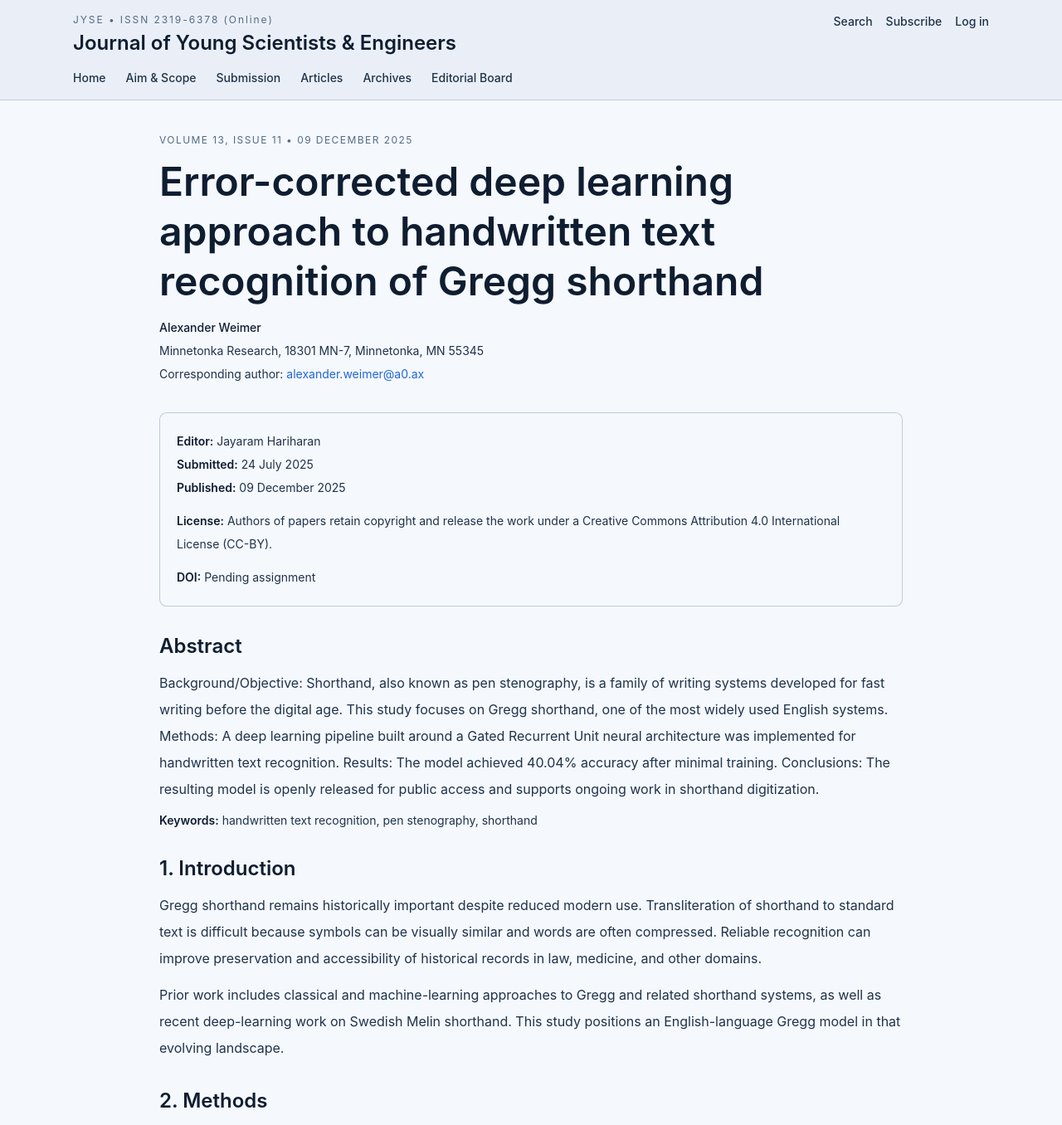
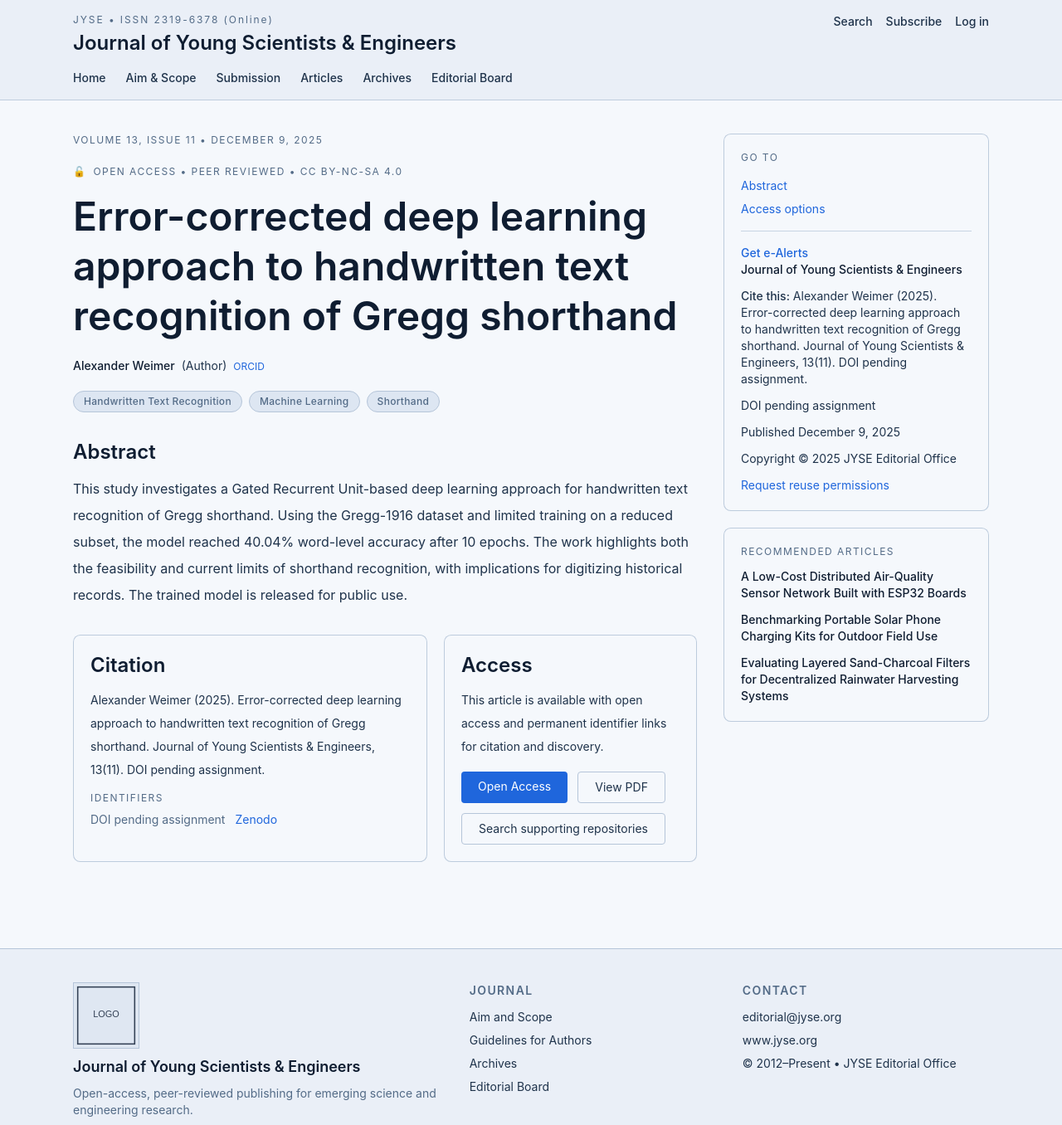
Before and after one commit to a0a7/EEIJ, a SvelteKit app: page /articles/error-corrected-deep-learning-gregg-shorthand in a window 1280 px wide. Shown: the top 1356 px of the page at 83% size. Built offline with nearby package versions, Linux system fonts and the light colour scheme.

Commit message:
Align special article with standard template and remove CC badge image
Agent-Logs-Url: https://github.com/a0a7/EEIJ/sessions/eb5b4a2e-1dcf-4654-a1f9-a9eb96ee28cc

Co-authored-by: a0a7 <61996958+a0a7@users.noreply.github.com>

```diff
--- a/src/routes/articles/[slug]/+page.svelte
+++ b/src/routes/articles/[slug]/+page.svelte
@@ -1,6 +1,5 @@
 <script lang="ts">
 	import { resolve } from '$app/paths';
-	import licenseBadgeImage from '$lib/assets/images/cc-license-badge.svg';
 	import TagPill from '$lib/components/TagPill.svelte';
 	import { articles, journal } from '$lib/data/journal';
 	import type { Author } from '$lib/data/journal';
@@ -26,7 +25,6 @@
 		`https://huggingface.co/models?search=${encodeURIComponent(`${data.article.doi} ${data.article.tags.join(' ')}`)}`
 	);
 	const licenseUrl = 'https://creativecommons.org/licenses/by-nc-sa/4.0/';
-	const licenseBadgeUrl = licenseBadgeImage;
 	const citation = $derived(
 		`${data.article.authors.map((author: Author) => author.name).join(', ')} (${new Date(data.article.publishedOn).getFullYear()}). ${data.article.title}. ${journal.name}, ${data.issue.volume}(${data.issue.number}). ${hasDoi ? `https://doi.org/${data.article.doi}` : 'DOI pending assignment.'}`
 	);
@@ -54,7 +52,6 @@
 			>
 				<span aria-hidden="true">🔓</span>
 				<span>Open access • Peer reviewed • CC BY-NC-SA 4.0</span>
-				<img src={licenseBadgeUrl} alt="CC BY-NC-SA 4.0" width="80" height="15" loading="lazy" />
 			</p>
 			<h1 class="text-4xl leading-tight font-semibold text-[var(--text-strong)] md:text-5xl">
 				{data.article.title}
--- a/src/routes/articles/error-corrected-deep-learning-gregg-shorthand/+page.svelte
+++ /dev/null
@@ -1,166 +0,0 @@
-<script lang="ts">
-	import { resolve } from '$app/paths';
-	import { journal } from '$lib/data/journal';
-
-	const title =
-		'Error-corrected deep learning approach to handwritten text recognition of Gregg shorthand';
-	const publishedLabel = '09 December 2025';
-	const submittedLabel = '24 July 2025';
-	const futurePdfPath = `${journal.domain}/downloads/jyse-error-corrected-deep-learning-gregg-shorthand.pdf`;
-</script>
-
-<svelte:head>
-	<title>{title} | {journal.shortName}</title>
-	<meta
-		name="description"
-		content="Special article page for a deep learning approach to handwritten text recognition of Gregg shorthand."
-	/>
-</svelte:head>
-
-<article class="mx-auto max-w-4xl space-y-8">
-	<header class="space-y-3">
-		<p class="text-xs tracking-[0.12em] text-[var(--text-muted)] uppercase">
-			Volume 13, Issue 11 • {publishedLabel}
-		</p>
-		<h1 class="text-4xl leading-tight font-semibold text-[var(--text-strong)] md:text-5xl">
-			{title}
-		</h1>
-		<p class="text-sm leading-7 text-[var(--text-default)]">
-			<span class="font-medium text-[var(--text-strong)]">Alexander Weimer</span><br />
-			Minnetonka Research, 18301 MN-7, Minnetonka, MN 55345<br />
-			Corresponding author:
-			<a class="text-[var(--accent)] hover:underline" href="mailto:alexander.weimer@a0.ax"
-				>alexander.weimer@a0.ax</a
-			>
-		</p>
-	</header>
-
-	<section class="card p-5 text-sm leading-7 text-[var(--text-default)]">
-		<p><span class="font-semibold text-[var(--text-strong)]">Editor:</span> Jayaram Hariharan</p>
-		<p><span class="font-semibold text-[var(--text-strong)]">Submitted:</span> {submittedLabel}</p>
-		<p><span class="font-semibold text-[var(--text-strong)]">Published:</span> {publishedLabel}</p>
-		<p class="mt-3">
-			<span class="font-semibold text-[var(--text-strong)]">License:</span> Authors of papers retain copyright
-			and release the work under a Creative Commons Attribution 4.0 International License (CC-BY).
-		</p>
-		<p class="mt-3">
-			<span class="font-semibold text-[var(--text-strong)]">DOI:</span> Pending assignment
-		</p>
-	</section>
-
-	<section class="space-y-3">
-		<h2 class="text-2xl font-semibold text-[var(--text-strong)]">Abstract</h2>
-		<p class="text-base leading-8 text-[var(--text-default)]">
-			Background/Objective: Shorthand, also known as pen stenography, is a family of writing systems
-			developed for fast writing before the digital age. This study focuses on Gregg shorthand, one
-			of the most widely used English systems. Methods: A deep learning pipeline built around a
-			Gated Recurrent Unit neural architecture was implemented for handwritten text recognition.
-			Results: The model achieved 40.04% accuracy after minimal training. Conclusions: The resulting
-			model is openly released for public access and supports ongoing work in shorthand
-			digitization.
-		</p>
-		<p class="text-sm text-[var(--text-default)]">
-			<span class="font-semibold text-[var(--text-strong)]">Keywords:</span> handwritten text recognition,
-			pen stenography, shorthand
-		</p>
-	</section>
-
-	<section class="space-y-3">
-		<h2 class="text-2xl font-semibold text-[var(--text-strong)]">1. Introduction</h2>
-		<p class="text-base leading-8 text-[var(--text-default)]">
-			Gregg shorthand remains historically important despite reduced modern use. Transliteration of
-			shorthand to standard text is difficult because symbols can be visually similar and words are
-			often compressed. Reliable recognition can improve preservation and accessibility of
-			historical records in law, medicine, and other domains.
-		</p>
-		<p class="text-base leading-8 text-[var(--text-default)]">
-			Prior work includes classical and machine-learning approaches to Gregg and related shorthand
-			systems, as well as recent deep-learning work on Swedish Melin shorthand. This study positions
-			an English-language Gregg model in that evolving landscape.
-		</p>
-	</section>
-
-	<section class="space-y-3">
-		<h2 class="text-2xl font-semibold text-[var(--text-strong)]">2. Methods</h2>
-		<p class="text-base leading-8 text-[var(--text-default)]">
-			The model was implemented with PyTorch and torchvision, with supporting image processing
-			through PIL. A GRU-based sequence architecture was selected for ordered shorthand character
-			handling. Training used the Gregg-1916 dataset introduced by Zhai et al.
-		</p>
-	</section>
-
-	<section class="space-y-3">
-		<h2 class="text-2xl font-semibold text-[var(--text-strong)]">3. Results</h2>
-		<p class="text-base leading-8 text-[var(--text-default)]">
-			The model reached 40.04% accuracy after 10 epochs using a reduced training subset of roughly
-			3,000 image-caption pairs, corresponding to about 24 hours of compute time.
-		</p>
-		<p class="text-base leading-8 text-[var(--text-default)]">
-			The finalized implementation is published at
-			<a
-				class="text-[var(--accent)] hover:underline"
-				href="https://github.com/a0a7/GreggRecognition"
-				target="_blank"
-				rel="noreferrer">github.com/a0a7/GreggRecognition</a
-			>
-			under the MIT license.
-		</p>
-	</section>
-
-	<section class="space-y-3">
-		<h2 class="text-2xl font-semibold text-[var(--text-strong)]">4. Discussion</h2>
-		<p class="text-base leading-8 text-[var(--text-default)]">
-			Although accuracy remains moderate, the result is meaningful given constrained training size
-			and runtime. Performance is expected to improve with larger datasets, longer training, and
-			model optimization.
-		</p>
-	</section>
-
-	<section class="space-y-3">
-		<h2 class="text-2xl font-semibold text-[var(--text-strong)]">Acknowledgments</h2>
-		<p class="text-base leading-8 text-[var(--text-default)]">
-			The author acknowledges Patricia Price and Caitlyn McWhirter for support and for facilitating
-			the Minnetonka Research program.
-		</p>
-	</section>
-
-	<section class="space-y-3">
-		<h2 class="text-2xl font-semibold text-[var(--text-strong)]">References</h2>
-		<ol class="list-decimal space-y-2 pl-5 text-sm leading-7 text-[var(--text-default)]">
-			<li>
-				F. Zhai et al. (2018). <em
-					>A Dataset and a Novel Neural Approach for Optical Gregg Shorthand Recognition</em
-				>. Text, Speech, and Dialogue.
-			</li>
-			<li>R. Rajasekaran and K. Ramar (2012). <em>Handwritten Gregg Shorthand Recognition</em>.</li>
-			<li>
-				J. R. Gregg (2001 edition). <em
-					>Gregg Shorthand: A Light-Line Phonography for the Million</em
-				>.
-			</li>
-			<li>A. Agarwal (1990). <em>Off-line Shorthand Recognition System</em>.</li>
-			<li>
-				C. Higgins (2004). <em>Knowledge based transcription of handwritten Pitman’s Shorthand</em>.
-			</li>
-			<li>
-				R. Heil and M. Nauwerck (2024). <em
-					>Handwritten stenography recognition and the LION dataset</em
-				>.
-			</li>
-		</ol>
-	</section>
-
-	<section class="card p-5">
-		<h2 class="text-xl font-semibold text-[var(--text-strong)]">PDF</h2>
-		<p class="mt-2 text-sm leading-7 text-[var(--text-default)]">
-			PDF is not uploaded yet. Once available, place it at:
-		</p>
-		<p class="mt-2 text-sm break-all text-[var(--text-strong)]">{futurePdfPath}</p>
-	</section>
-
-	<p class="text-sm">
-		<a href={resolve('/articles')} class="text-[var(--accent)] hover:underline"
-			>← Back to Articles</a
-		>
-	</p>
-</article>
```
